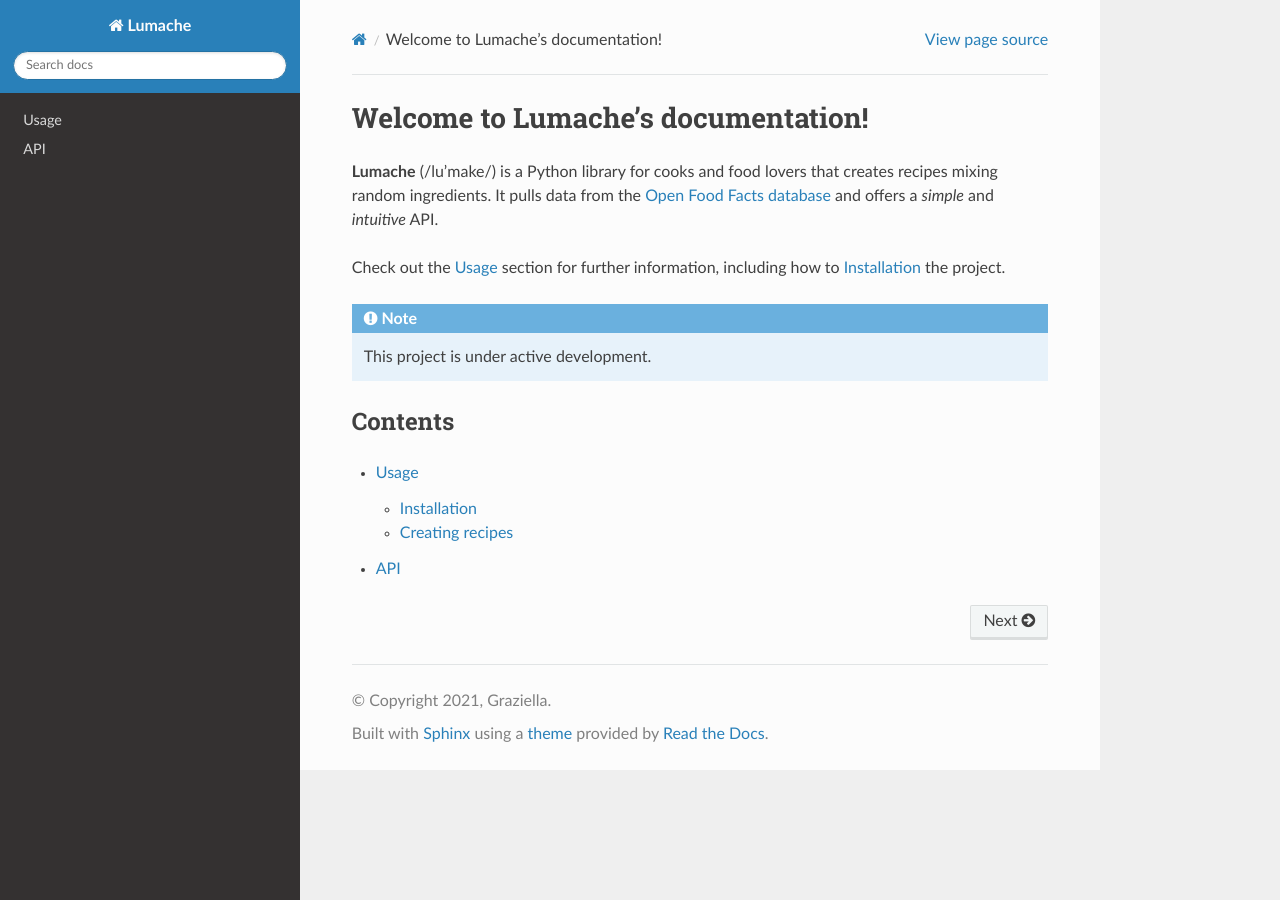
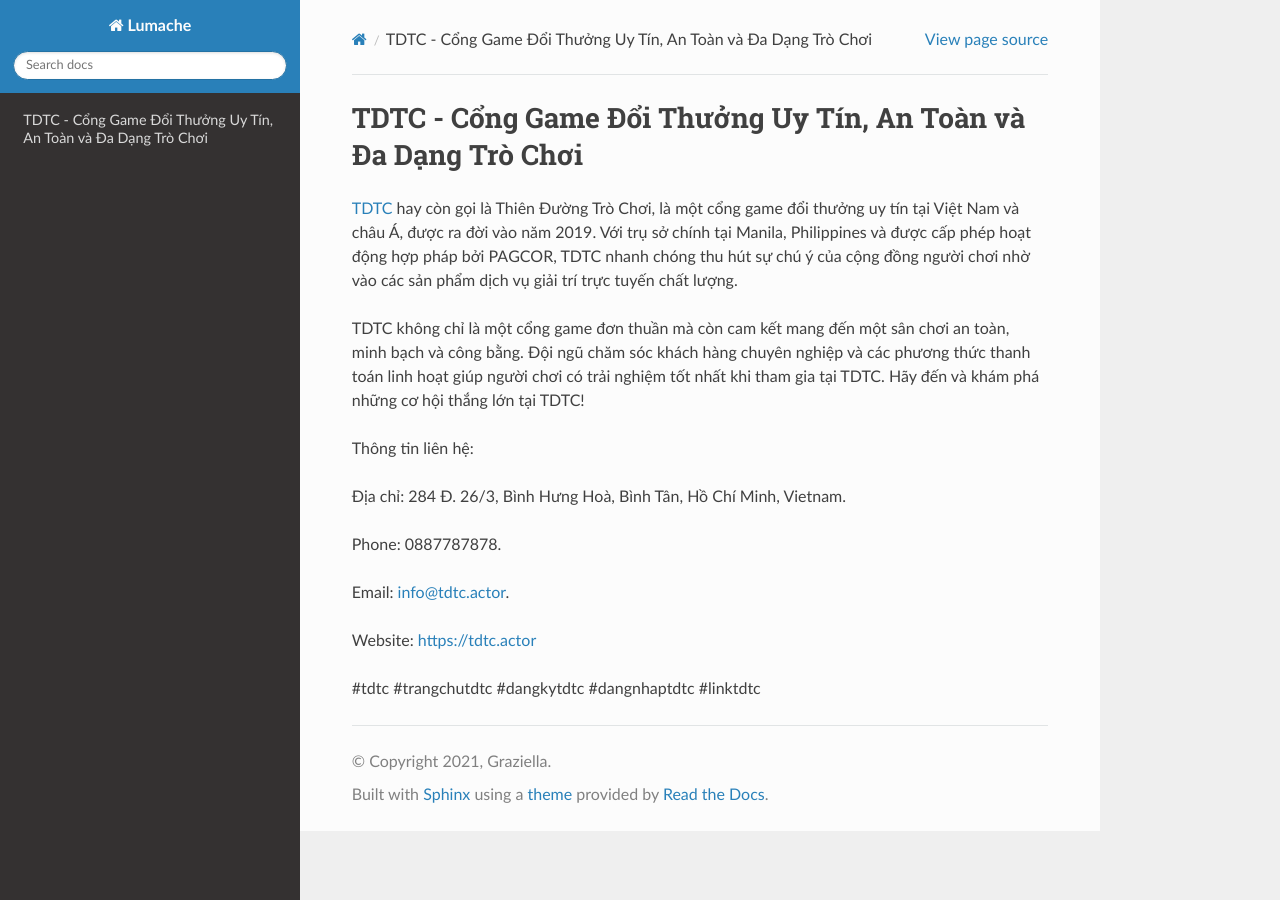
Before and after one commit to hanhtran123/tdtcactor, a Sphinx documentation site: the page built from docs/source/index.rst, in a window 1280 px wide. Built offline with Sphinx 7.4.7 and the Read the Docs theme 3.1.0, drawn with Linux system fonts in a browser that asks for light colours.

Commit message:
Update index.rst

```diff
--- a/docs/source/index.rst
+++ b/docs/source/index.rst
@@ -1,22 +1,18 @@
-Welcome to Lumache's documentation!
+TDTC - Cổng Game Đổi Thưởng Uy Tín, An Toàn và Đa Dạng Trò Chơi
 ===================================
 
-**Lumache** (/lu'make/) is a Python library for cooks and food lovers
-that creates recipes mixing random ingredients.
-It pulls data from the `Open Food Facts database <https://world.openfoodfacts.org/>`_
-and offers a *simple* and *intuitive* API.
+`TDTC <https://tdtc.actor>`_ hay còn gọi là Thiên Đường Trò Chơi, là một cổng game đổi thưởng uy tín tại Việt Nam và châu Á, được ra đời vào năm 2019. Với trụ sở chính tại Manila, Philippines và được cấp phép hoạt động hợp pháp bởi PAGCOR, TDTC nhanh chóng thu hút sự chú ý của cộng đồng người chơi nhờ vào các sản phẩm dịch vụ giải trí trực tuyến chất lượng.
 
-Check out the :doc:`usage` section for further information, including
-how to :ref:`installation` the project.
+TDTC không chỉ là một cổng game đơn thuần mà còn cam kết mang đến một sân chơi an toàn, minh bạch và công bằng. Đội ngũ chăm sóc khách hàng chuyên nghiệp và các phương thức thanh toán linh hoạt giúp người chơi có trải nghiệm tốt nhất khi tham gia tại TDTC. Hãy đến và khám phá những cơ hội thắng lớn tại TDTC!
 
-.. note::
+Thông tin liên hệ:
 
-   This project is under active development.
+Địa chỉ: 284 Đ. 26/3, Bình Hưng Hoà, Bình Tân, Hồ Chí Minh, Vietnam.
 
-Contents
---------
+Phone: 0887787878.
 
-.. toctree::
+Email: info@tdtc.actor.
 
-   usage
-   api
+Website: https://tdtc.actor
+
+#tdtc #trangchutdtc #dangkytdtc #dangnhaptdtc #linktdtc
```
